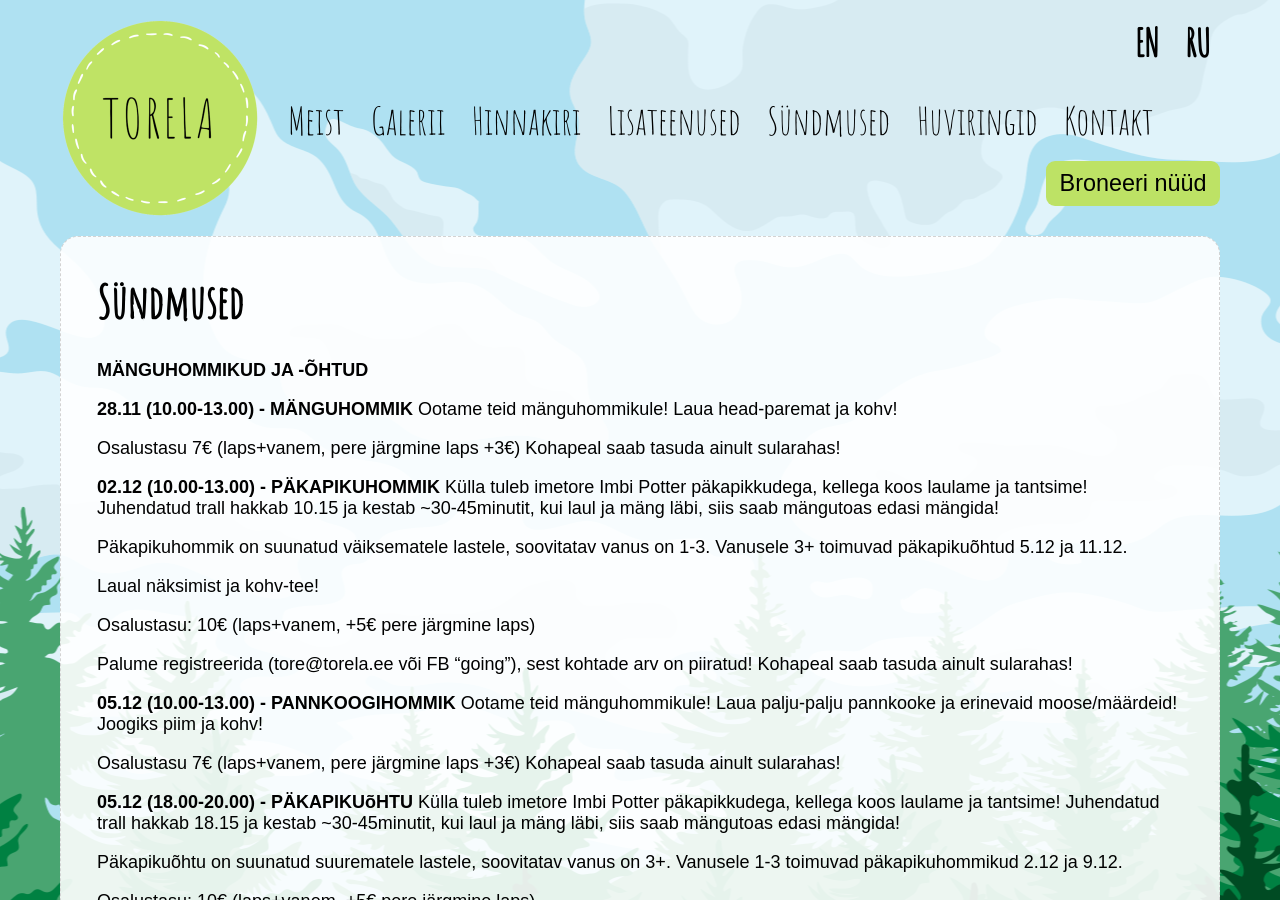
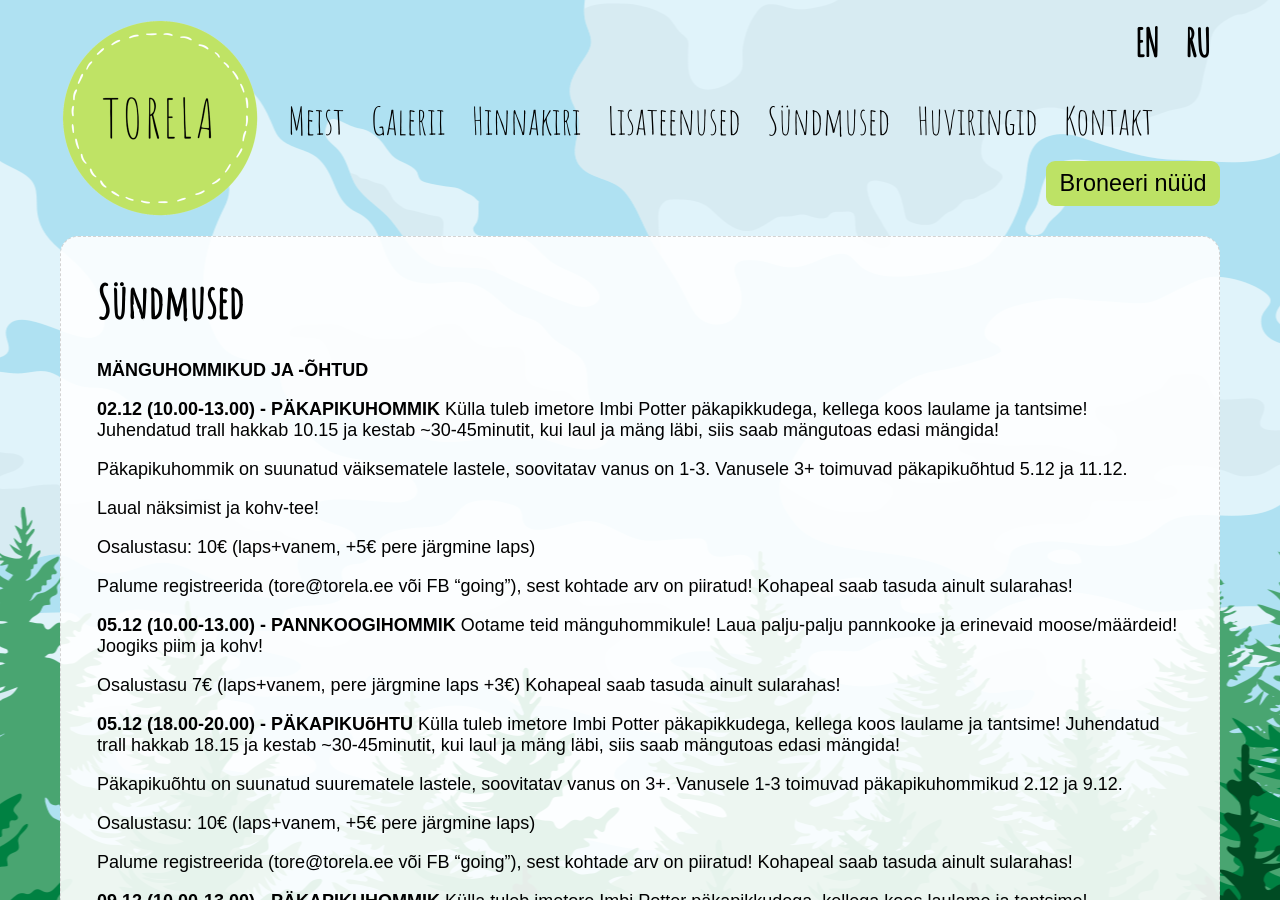
Before and after one commit to mypsik/torela, a Jekyll site: the page built from syndmused/index.md, in a window 1280 px wide and 900 px high. Built offline with Jekyll 4.4.1, drawn with Linux system fonts in a browser that asks for light colours.

Commit message:
Update index.md

```diff
--- a/syndmused/index.md
+++ b/syndmused/index.md
@@ -8,13 +8,6 @@
 ---
 
 **MÄNGUHOMMIKUD JA -ÕHTUD**
-
-
-**28.11 (10.00-13.00) - MÄNGUHOMMIK**
-Ootame teid mänguhommikule! Laua head-paremat ja kohv!
-
-Osalustasu 7€ (laps+vanem, pere järgmine laps +3€)
-Kohapeal saab tasuda ainult sularahas!
 
 
 **02.12 (10.00-13.00) - PÄKAPIKUHOMMIK**
```
